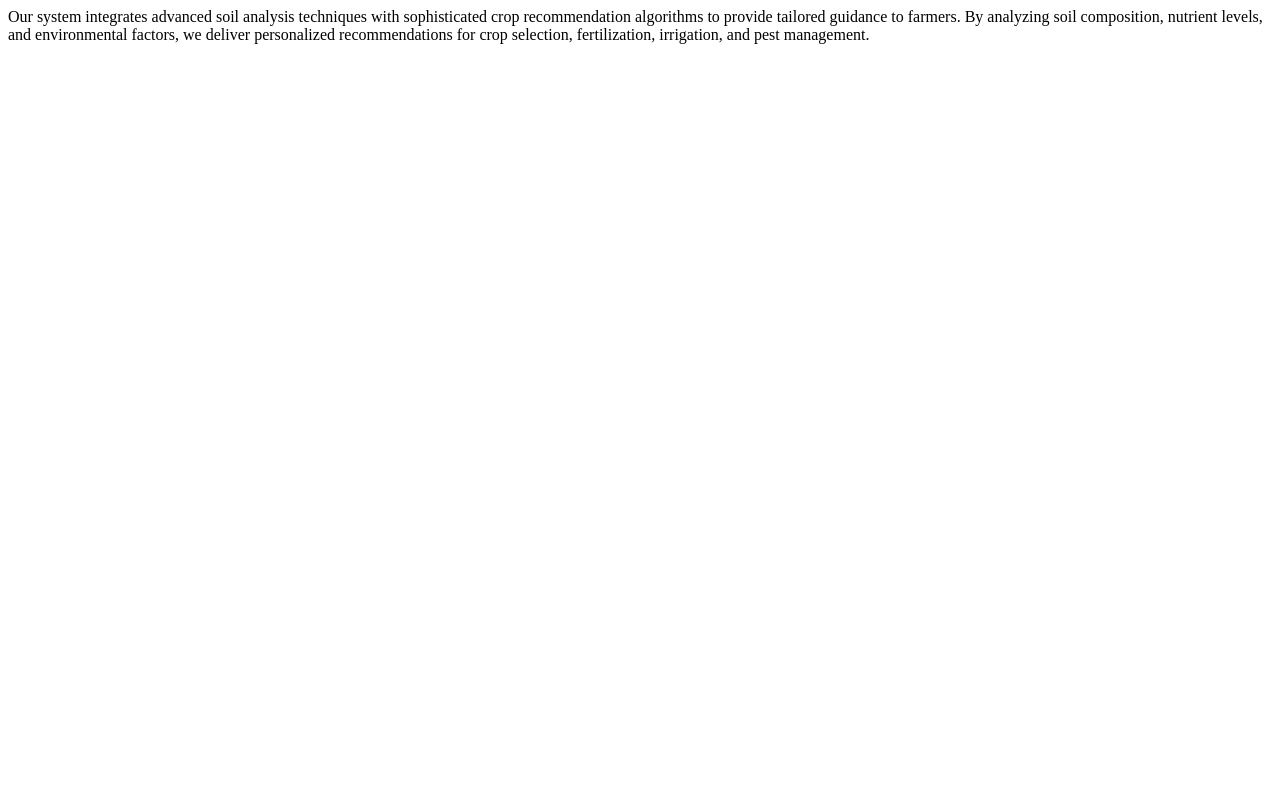
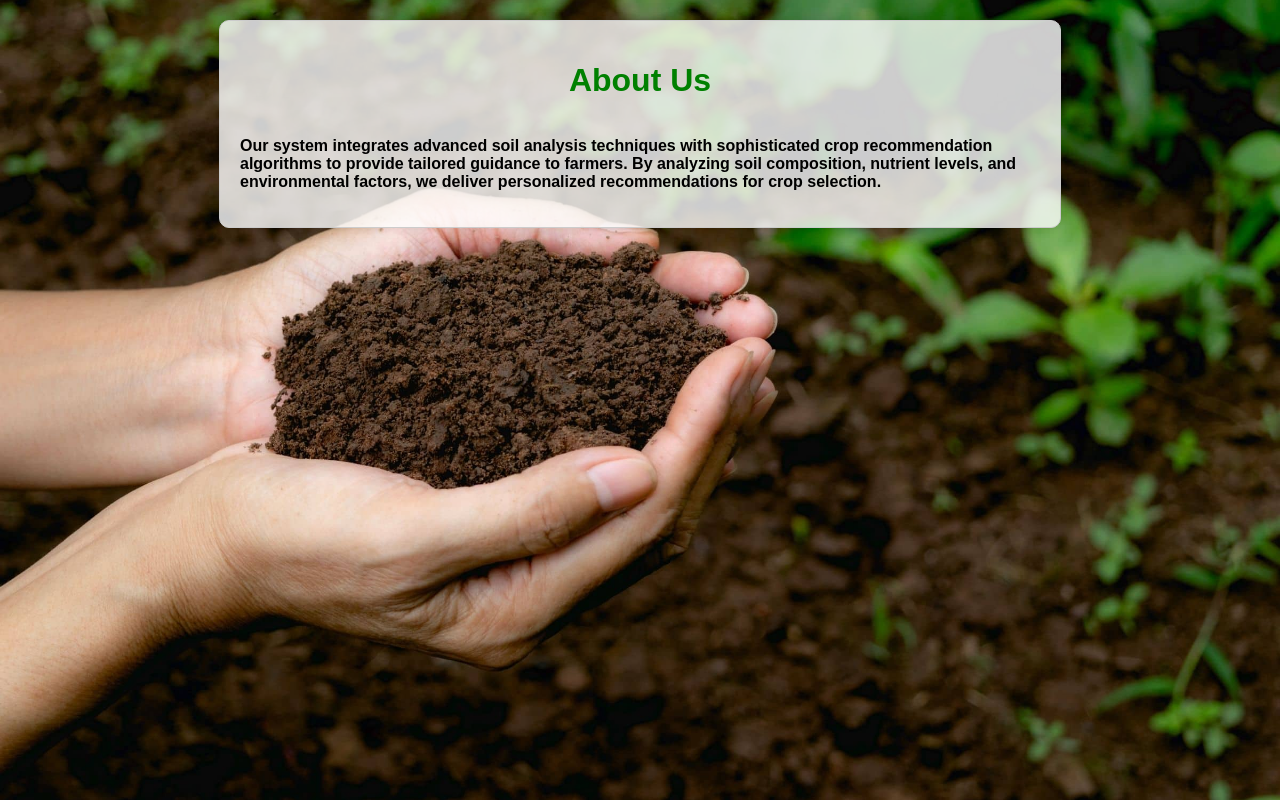
Before and after one commit to bsc-com-ne-o8-19/crop-recommendation-systm, a Flask app: page /about in a window 1280 px wide. Run offline with Flask 3, Linux system fonts and the light colour scheme.

Commit message:
new file added

```diff
--- a/crop_app.py
+++ b/crop_app.py
@@ -27,8 +27,8 @@ def home():
     return render_template('Home.html')
 @app.route('/about')
 def about():
-    about_text = """Our system integrates advanced soil analysis techniques with sophisticated crop recommendation algorithms to provide tailored guidance to farmers. By analyzing soil composition, nutrient levels, and environmental factors, we deliver personalized recommendations for crop selection, fertilization, irrigation, and pest management."""
-    return about_text
+    about_text = """Our system integrates advanced soil analysis techniques with sophisticated crop recommendation algorithms to provide tailored guidance to farmers. By analyzing soil composition, nutrient levels, and environmental factors, we deliver personalized recommendations for crop selection."""
+    return render_template('about.html', about_text=about_text)
 
 @app.route('/Help')
 def help():
--- /dev/null
+++ b/templates/about.html
@@ -0,0 +1,44 @@
+<!DOCTYPE html>
+<html lang="en">
+  <head>
+    <meta charset="UTF-8" />
+    <meta name="viewport" content="width=device-width, initial-scale=1.0" />
+    <title>About</title>
+    <style>
+      .container {
+        padding: 20px;
+        margin: 20px auto;
+        max-width: 800px;
+        min-height: 150px;
+        background-color: rgba(255, 255, 255, 0.8);
+        border: 1px solid #ccc;
+        border-radius: 10px;
+        box-shadow: 0 0 10px rgba(0, 0, 0, 0.1);
+        display: flex;
+        flex-direction: column;
+        align-items: center;
+      }
+
+      h1 {
+        color: green;
+      }
+
+      body {
+        background-image: url("/static/style/about.jfif");
+        background-size: cover;
+        background-position: center;
+        background-attachment: fixed;
+        font-family: Arial, sans-serif;
+      }
+      strong {
+        font-weight: bold;
+      }
+    </style>
+  </head>
+  <body>
+    <div class="container">
+      <h1>About Us</h1>
+      <p><strong>{{ about_text }}</strong></p>
+    </div>
+  </body>
+</html>
--- a/templates/prediction.html
+++ b/templates/prediction.html
@@ -27,6 +27,6 @@
       <p>No alternatives available.</p>
       {% endif %}
     </div>
-    <a href="/Predict">Go Back</a>
+    <a href="/predict">Go Back</a>
   </body>
 </html>
```
Also changed, not shown: static/style/about.jfif (added).
